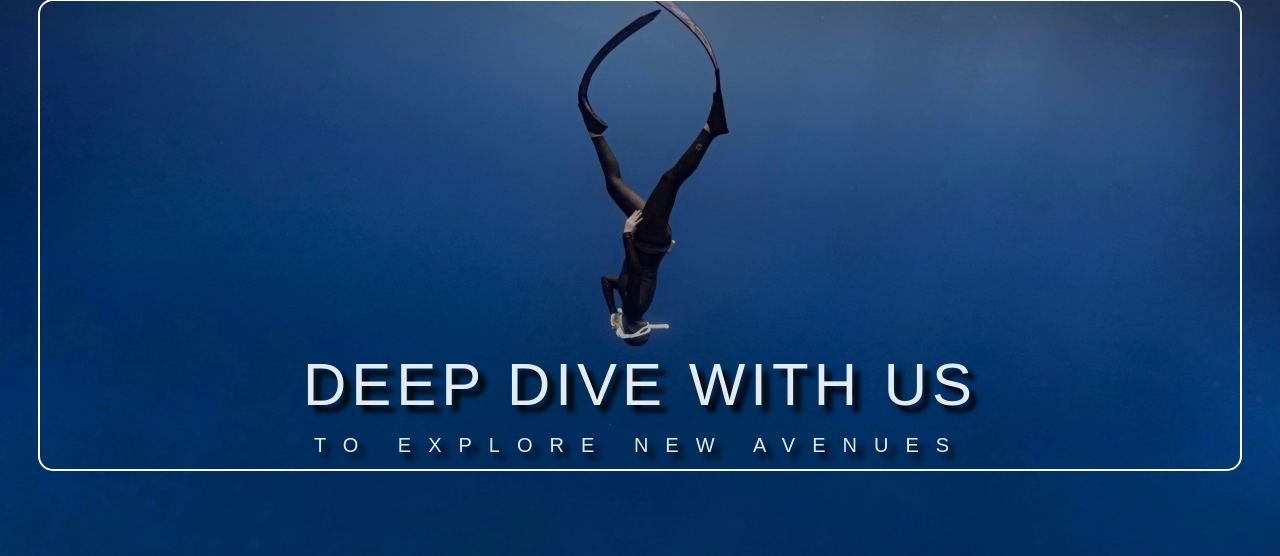
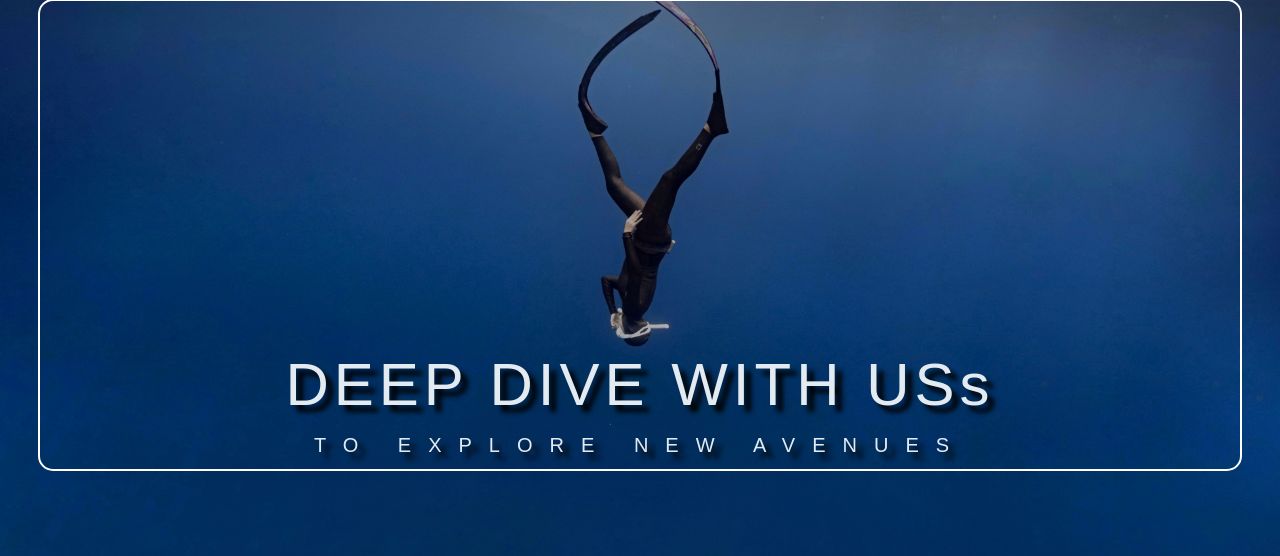
Before and after one commit to sreyasmagesh/diomond-new, a Django app: page / in a window 1280 px wide. Shown: the part 101-657 px from the top of the page. Run offline with Django 4.2, Linux system fonts and the light colour scheme; some libraries are stand-ins or nearby versions.

Commit message:
second commit

```diff
--- a/example/templates/home.html
+++ b/example/templates/home.html
@@ -22,7 +22,7 @@
     <div class="main">
        <center>
        <div class="first">
-         <h1>DEEP DIVE WITH US</h1>
+         <h1>DEEP DIVE WITH USs</h1>
          <h2>TO EXPLORE NEW AVENUES</h2>
        </div>
       </center>
```
